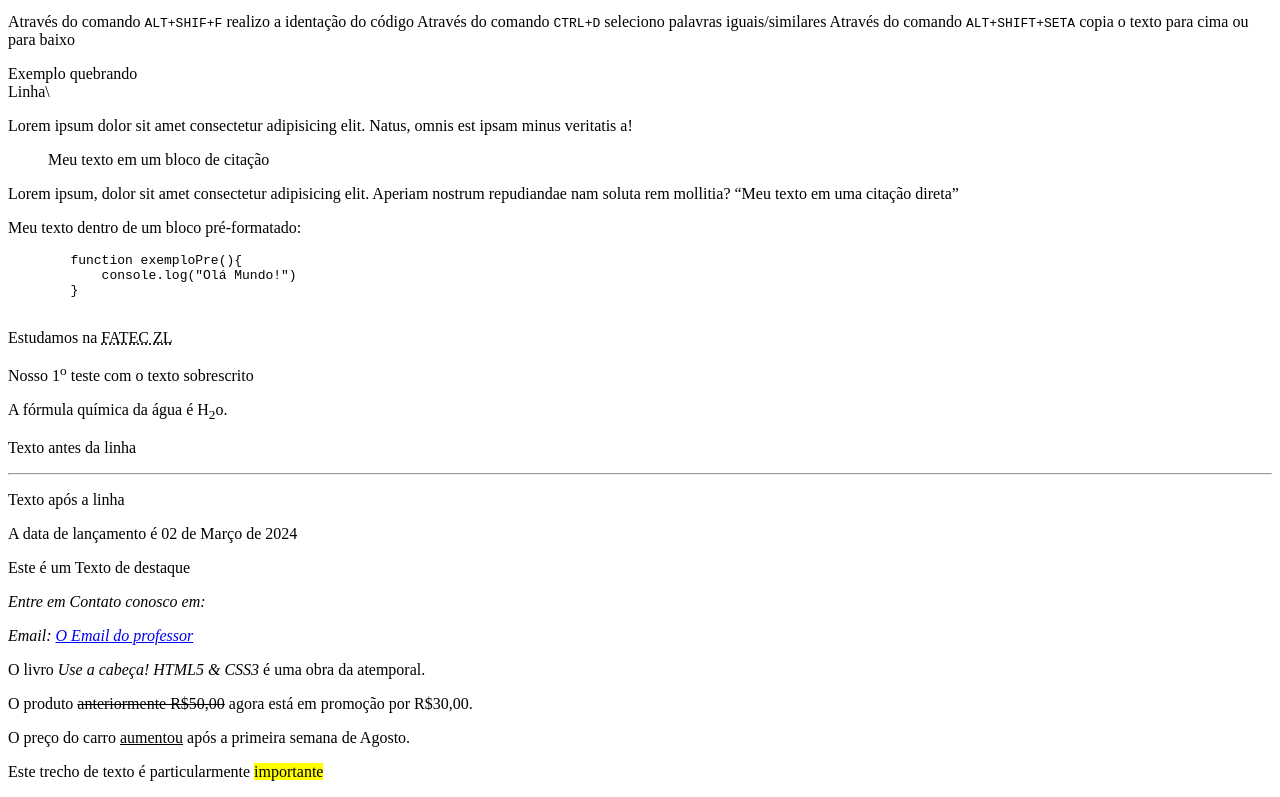
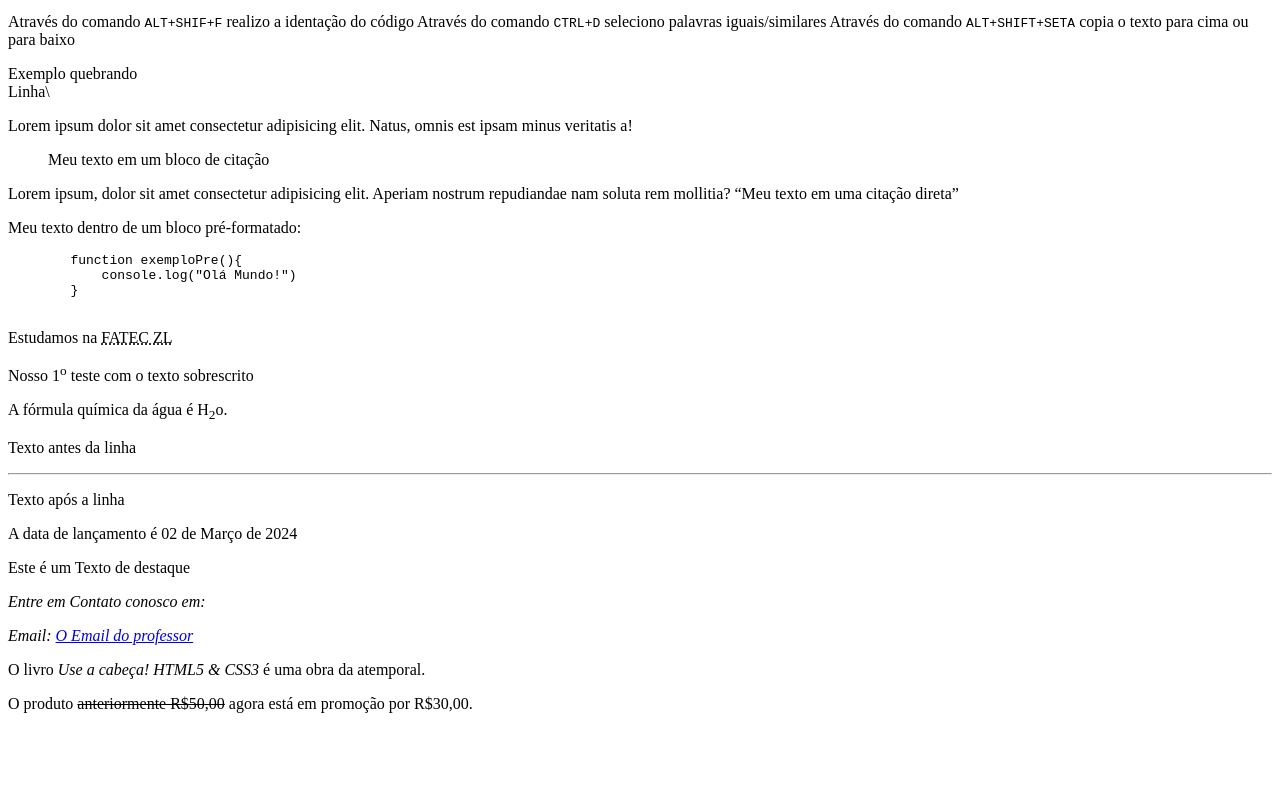
Before and after one commit to Naatbr/aula03-dsw-2024, a plain HTML site: page index.html in a window 1280 px wide. Shown: the part 394-1191 px from the top of the page. After the commit the page ends 1123 px from the top, so only its background shows below. Drawn offline with Linux system fonts and the light colour scheme.

Commit message:
Update index.html

```diff
--- a/index.html
+++ b/index.html
@@ -119,14 +119,14 @@
         agora está em promoção por R$30,00.
     </p>
 
-    <p>O preço do carro
+    <!-- <p>O preço do carro
         <ins> aumentou</ins>
         após a primeira semana de Agosto.
-    </p>
+    </p> -->
 
-    <p>Este trecho de texto é particularmente
+   <!-- <p>Este trecho de texto é particularmente
         <mark>importante</mark>
-    </p>
+    </p> -->
 
 </body>
 
```
